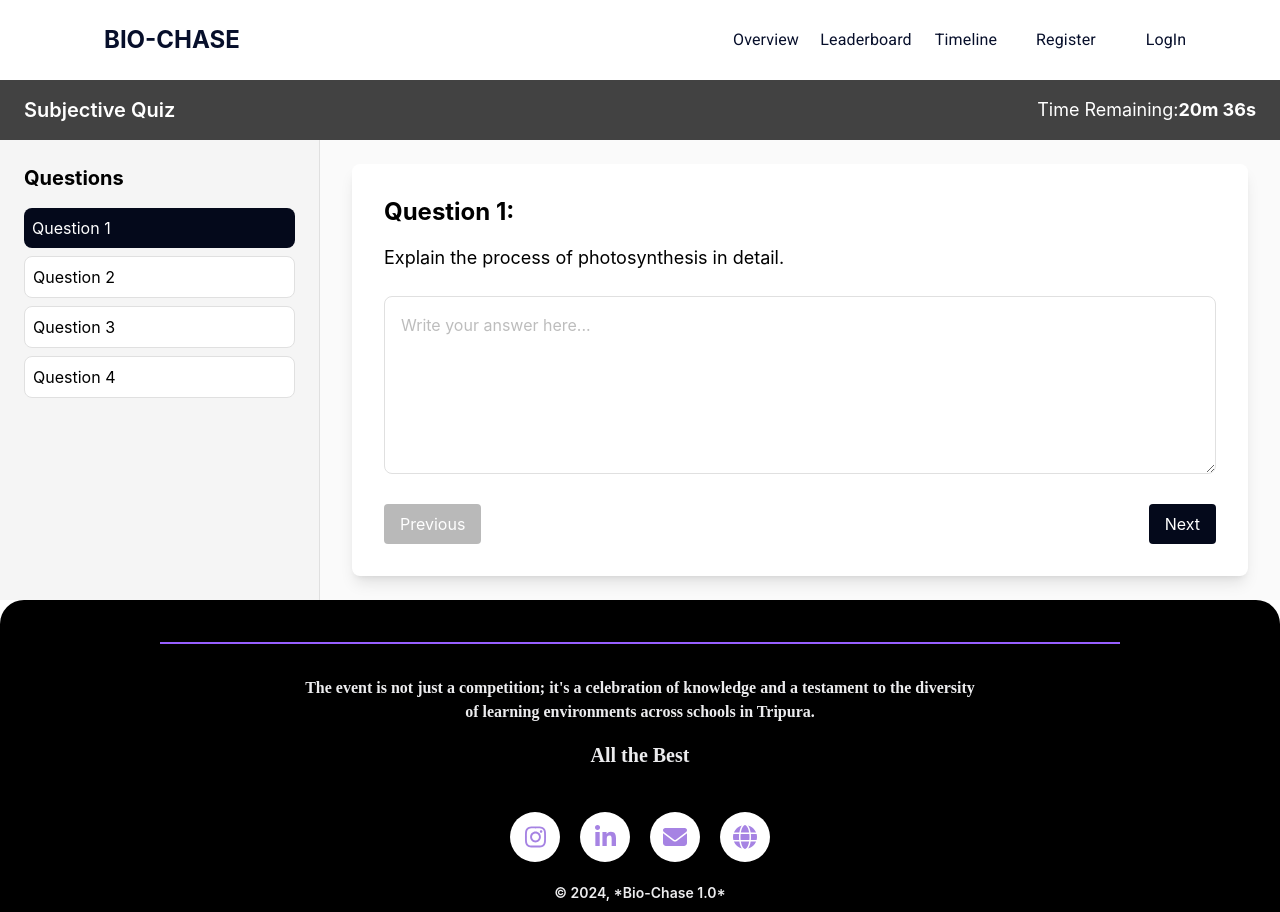
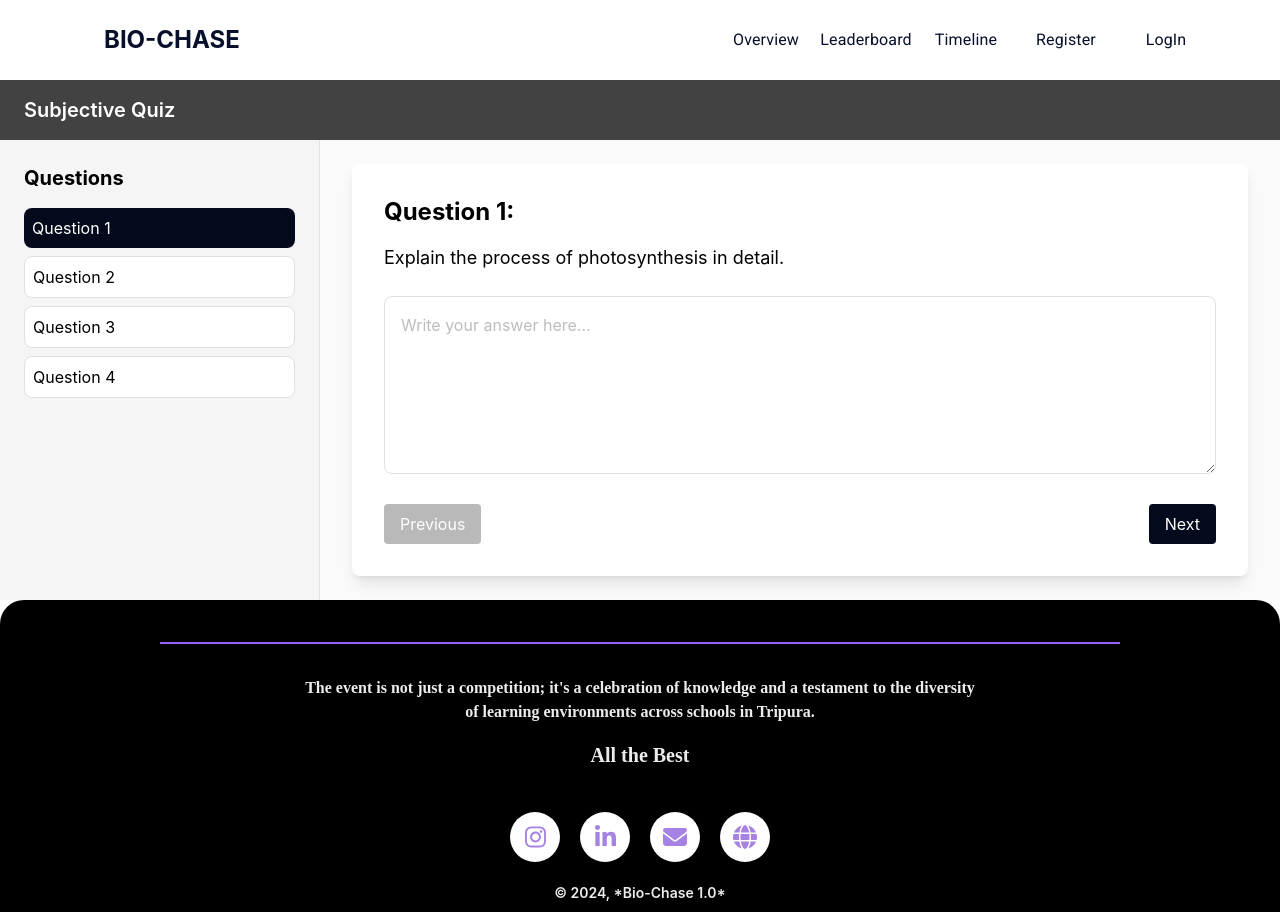
Before and after one commit to lazy-taurus/biochase_quiz, a React (Create React App) app in the folder client/: page /level in a window 1280 px wide. Built offline with nearby package versions, Linux system fonts and the light colour scheme; a web font is replaced by a local one.

Commit message:
commented timer

```diff
--- a/client/src/pages/levelPage.jsx
+++ b/client/src/pages/levelPage.jsx
@@ -76,10 +76,10 @@ const LevelPage = () => {
       {/* Header */}
       <header className='bg-gray-800 text-white py-4 px-6 flex justify-between items-center'>
         <h1 className='text-xl font-semibold'>Subjective Quiz</h1>
-        <CountdownTimer
+        {/*<CountdownTimer
           handleSubmit={handleSubmit}
           targetTime='2024-09-28T12:39:00'
-        />
+        />*/}
       </header>
       <div className='min-h-[50hv] flex'>
         {/* Sidebar */}
```
